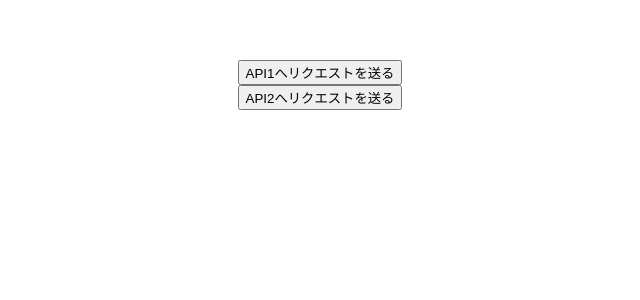
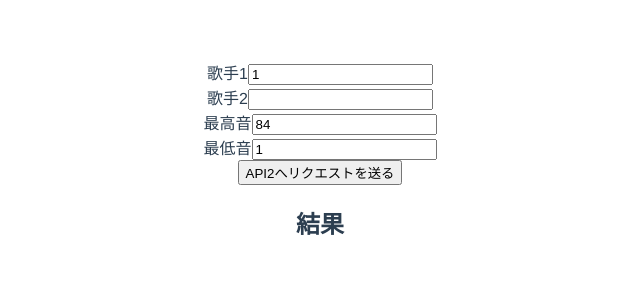
Before and after one commit to kroad/hait-advanced-teamB, a Vue app in the folder frontend/: page / in a window 1280 px wide. Shown: the top 300 px of the page, without its empty margins (320-960 px from the left). Built offline with nearby package versions, Linux system fonts and the light colour scheme.

Commit message:
Update HelloWorld.vue

```diff
--- a/frontend/src/components/HelloWorld.vue
+++ b/frontend/src/components/HelloWorld.vue
@@ -1,62 +1,90 @@
 
 <template>
   <div>
+    <!-- <div>
+      <button v-on:click="sendAPItoSong1">API1へリクエストを送る</button>
+    </div> -->
     <div>
-      <button v-on:click="sendAPItoSong1">API1へリクエストを送る</button>
+      <div>
+        <label for="artist1">歌手1</label>
+        <input id="artist1" type="number" v-model.number="info.artist1" />
       </div>
       <div>
-
+        <label for="artist2">歌手2</label>
+        <input id="artist2" type="number" v-model.number="info.artist2" />
+      </div>
+      <div>
+        <label for="heighest">最高音</label>
+        <input id="heighest" type="number" v-model.number="info.heighest" />
+      </div>
+      <div>
+        <label for="lowest">最低音</label>
+        <input id="lowest" type="number" v-model.number="info.lowest" />
+      </div>
       <button v-on:click="sendAPItoSong2">API2へリクエストを送る</button>
+      <h2>結果</h2>
+      <div v-for="song in songs" :key="song.id">
+        <div>アーティスト：{{ song.artist_name }}</div>
+        <div>最高音：{{ song.heighest_name }}</div>
+        <div>最低音：{{ song.lowest_name }}</div>
+      </div>
     </div>
   </div>
 </template>
 
 <script>
-import axios from 'axios'
+import axios from "axios";
 export default {
-  name: 'HelloWorld',
-  props: {
-  },
+  name: "HelloWorld",
+  props: {},
   data() {
     return {
-    }
+      info: {
+        artist1: 1,
+        artist2: null,
+        heighest: 84,
+        lowest: 1,
+      },
+      songs: [],
+    };
   },
   methods: {
-    sendAPItoSong1:() => {
+    // sendAPItoSong1:() => {
+    //   axios
+    //   .get("http://127.0.0.1:8000/api/v1/songs1/",{
+    //     params: {
+    //       artist:1,
+    //       heighest__lte:70,
+    //       lowest__gte:2
+    //     }
+    //   })
+    //   .then(response => {
+    //     console.log(response);
+    //   })
+    //   .catch(error => {
+    //     console.log(error)
+    //   })
+    // },
+    sendAPItoSong2() {
       axios
-      .get("http://127.0.0.1:8000/api/v1/songs1/",{
+        .get("http://127.0.0.1:8000/api/v1/songs2/", {
           params: {
-          artist:1,
-          heighest__lte:70,
-          lowest__gte:2
-        }
+            artist1: this.info.artist1,
+            artist2: this.info.artist2,
+            heighest: this.info.heighest,
+            lowest: this.info.lowest,
+          },
         })
-      .then(response => {
+        .then((response) => {
+          this.songs = response.data;
           console.log(response);
         })
-      .catch(error => {
-        console.log(error)
-      })
+        .catch((error) => {
+          console.log(error);
+        });
     },
-    sendAPItoSong2:() => {
-      axios
-      .get("http://127.0.0.1:8000/api/v1/songs2/",{
-        params: {
-          artist1:1,
-          artist2:2,
-          heighest:65,
-          lowest:10,
-        }
-      })
-      .then(response => {
-        console.log(response);
-      })
-      .catch(error => {
-        console.log(error)
-      })
-    }
   },
-}
+};
 </script>
 
 <!-- Add "scoped" attribute to limit CSS to this component only -->
```
Lines whose indentation alone changed are shown as unchanged.
